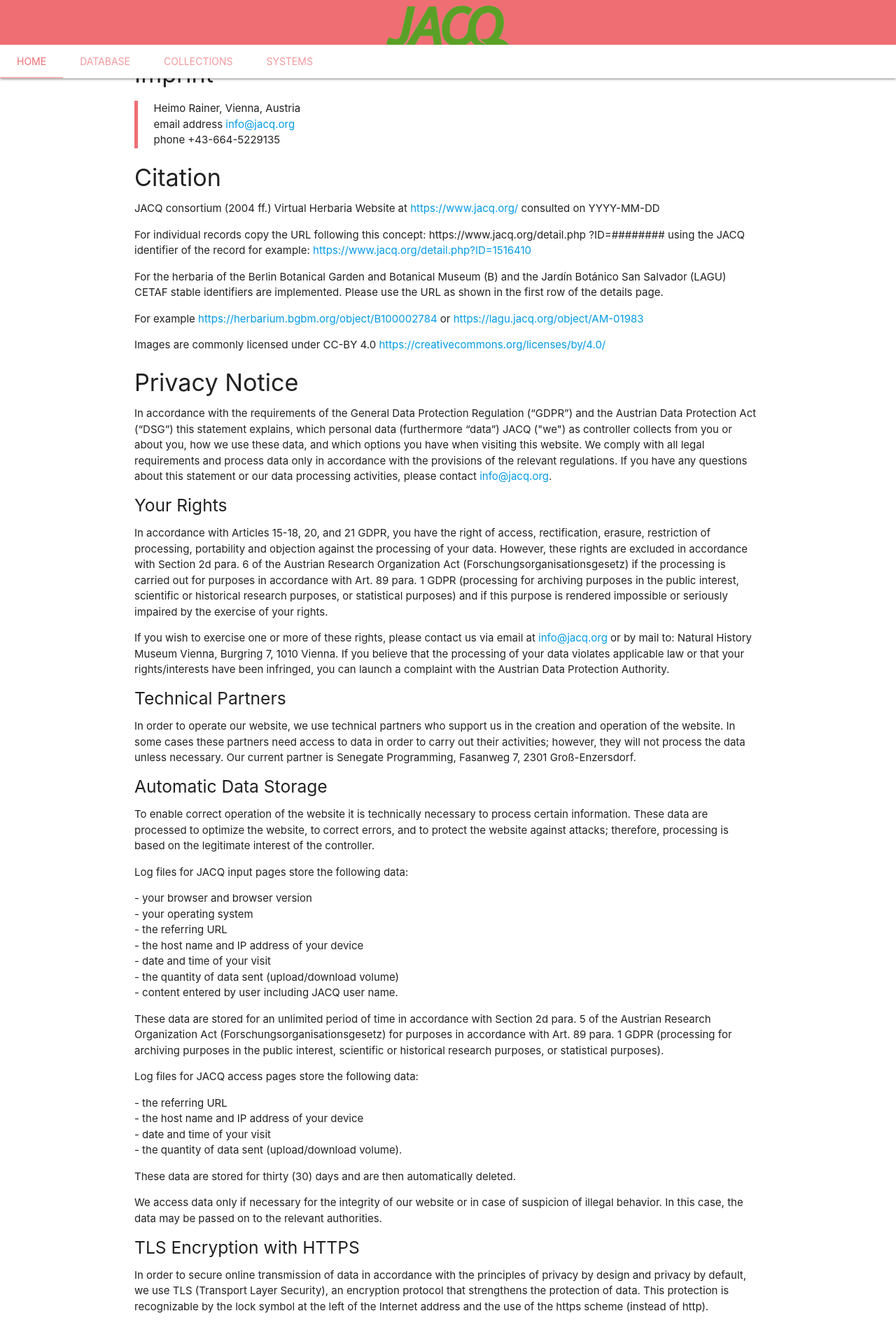
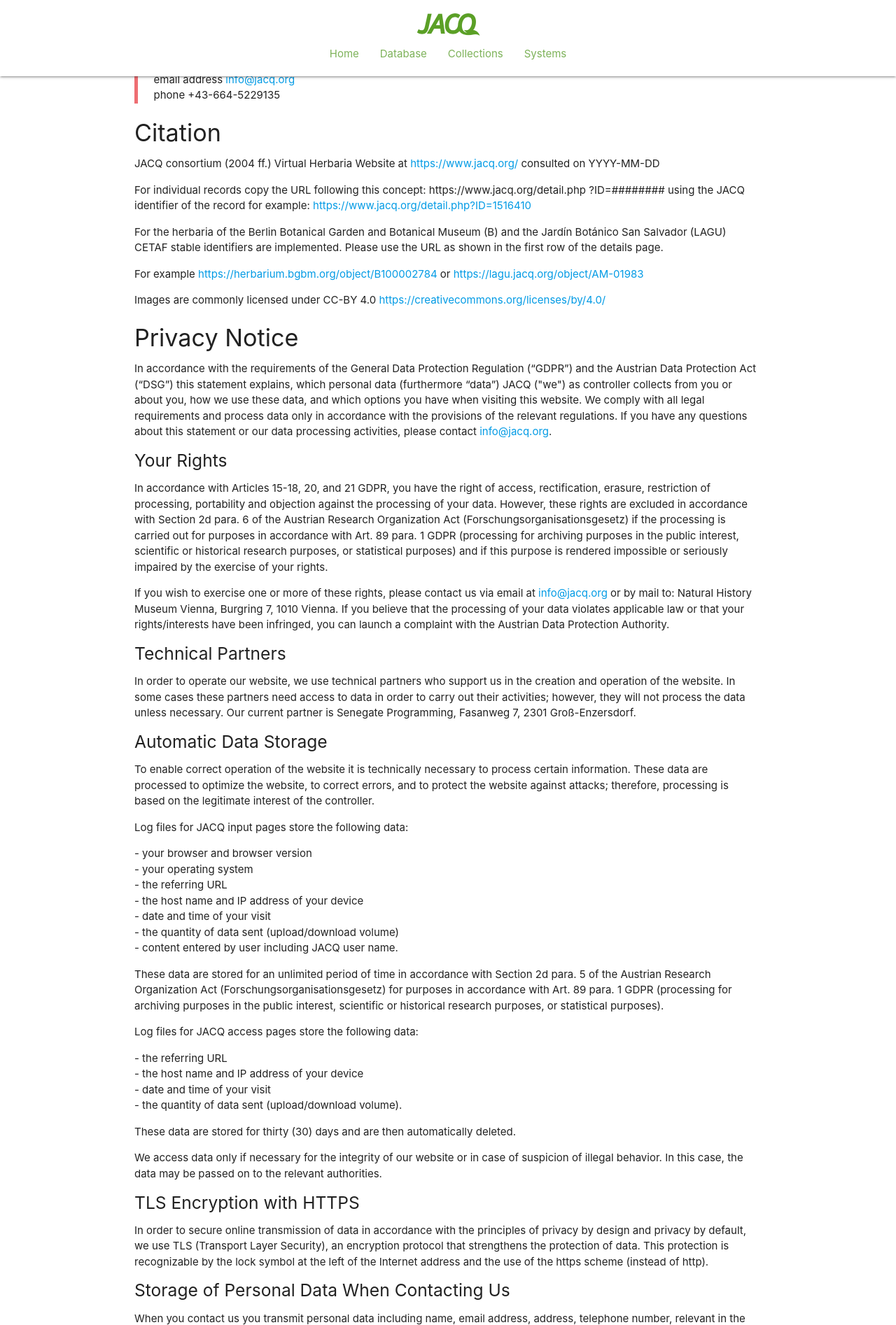
Before and after one commit to jacq-system/herbarium-output, a Symfony app: template htdocs/templates/front/home/imprint.html.twig in a window 1280 px wide. Shown: the top 1894 px of the page at 70% size. Run offline with Twig, Linux system fonts and the light colour scheme; the template is opened without the code that fills it, so the values that code supplies are empty; style sheets or scripts are compiled from the project's sources; some libraries are stand-ins or nearby versions.

Commit message:
use SASS, layout navbar and footer

```diff
--- a/htdocs/assets/app.js
+++ b/htdocs/assets/app.js
@@ -1,7 +1,5 @@
 import 'materialize-css';
-import 'materialize-css/dist/css/materialize.min.css';
-
-import './styles/app.css';
+import './scss/index.scss';
 
 document.addEventListener('DOMContentLoaded', function () {
     M.AutoInit();
--- /dev/null
+++ b/htdocs/assets/scss/index.scss
@@ -0,0 +1,17 @@
+@import "variables";
+@import "~materialize-css/sass/materialize";
+
+@import "navbar";
+
+html, body {
+    height: 100%;
+}
+
+body {
+    display: flex;
+    flex-direction: column;
+}
+
+main {
+    flex: 1;
+}
--- /dev/null
+++ b/htdocs/assets/scss/navbar.scss
@@ -0,0 +1,36 @@
+.navbar-fixed {
+    height: 130px;
+}
+
+.main-logo {
+    width: 100px;
+    margin-top: 15px;
+}
+
+.nav-wrapper {
+    display: flex;
+    flex-direction: column;
+    align-items: center;
+}
+
+nav ul li a {
+    color: $jacq-color-hover;
+}
+
+nav ul li.active a {
+    color: $jacq-color;
+}
+
+nav ul li a:hover {
+    background-color: transparent !important;
+    color: $jacq-color;
+}
+
+nav ul li.active {
+    background-color: transparent !important;
+    border-bottom: 3px solid $jacq-color;
+}
+
+footer a {
+    color: $jacq-color;
+}
--- /dev/null
+++ b/htdocs/assets/scss/variables.scss
@@ -0,0 +1,2 @@
+$jacq-color: rgb(93, 159, 48);
+$jacq-color-hover: change-color($jacq-color, $alpha: 0.8);
--- a/htdocs/assets/styles/app.css
+++ /dev/null
@@ -1,10 +0,0 @@
-/*sticky footer - https://materializecss.com/footer.html#sticky-footer */
-body {
-    display: flex;
-    min-height: 100vh;
-    flex-direction: column;
-}
-
-main {
-    flex: 1 0 auto;
-}
--- a/htdocs/package.json
+++ b/htdocs/package.json
@@ -8,6 +8,8 @@
         "@symfony/webpack-encore": "^5.0.0",
         "core-js": "^3.38.0",
         "regenerator-runtime": "^0.13.9",
+        "sass": "^1",
+        "sass-loader": "^16",
         "webpack": "^5.74.0",
         "webpack-cli": "^5.1.0",
         "webpack-notifier": "^1.15.0"
--- a/htdocs/templates/front/home/index.html.twig
+++ b/htdocs/templates/front/home/index.html.twig
@@ -5,7 +5,7 @@
     <div class="container">
         <div class="row">
             <div class="col s12">
-                <div class="divider"></div>
+
                 <p>JACQ is the jointly administered herbarium management system and specimen database of the following herbaria: ADMONT, B, BAK, BATU, BEOU, BOZ, BP, BRNM, BRNU, CBH, CHER, DR, ERE, FT, GAT, GJO, GZU, HAJB, HAL, HBG, HERZ, JE, KFTA, KIEL, KL, KUFS, LAGU, LECB, LW, LWKS, LWS, LZ, MHES, MJG, MNVD, NBSI, NS, NSK, OLD, PAV, PI, PIAGR, PR, PRC, ROPV, SARAT, SIENA, SPP, SZU, TBI, TGM, TGU, TMRC, TO, TUB, UBT, ULM, UPA, W, WU and WUP.</p>
                 <p>Listed Acronyms follow the <a href="http://sweetgum.nybg.org/science/ih/" target="_blank">Index Herbariorum Abbreviations</a>. For requests and comments on specimens like identifications, typification, and comments please contact the corresponding Director/Curator listed in the Index Herbariorum.</p>
 
--- a/htdocs/templates/front/home/main.html.twig
+++ b/htdocs/templates/front/home/main.html.twig
@@ -2,35 +2,33 @@
 {% block title %}JACQ - Virtual Herbaria{% endblock %}
 
 {% block body %}
-    <div id="navbar" class="navbar-fixed">
-        <nav class="nav-extended">
+    <div class="navbar-fixed">
+        <nav class="nav-extended white">
             <div class="nav-wrapper">
-                <a href="#" class="brand-logo center"><img src="{{ asset('logo/jacq/jacq.png') }}" alt="JACQ Logo"></a>
-            </div>
-            <div class="nav-content">
-                <ul class="tabs">
-                    <li class="tab"><a
-                            class="{% if app.request.attributes.get('_route') == 'app_front_index' %}active{% endif %}"
-                            href="{{ path('app_front_index') }}">Home</a></li>
-                    <li class="tab"><a
-                            class="{% if app.request.attributes.get('_route') == 'app_front_database' %}active{% endif %}"
-                            href="{{ path('app_front_database') }}">Database</a></li>
-                    <li class="tab"><a
-                            class="{% if app.request.attributes.get('_route') == 'app_front_collections' %}active{% endif %}"
-                            href="{{ path('app_front_collections') }}">Collections</a></li>
-                    <li class="tab"><a
-                            class="{% if app.request.attributes.get('_route') == 'app_front_systems' %}active{% endif %}"
-                            href="{{ path('app_front_systems') }}">Systems</a></li>
+                <div style="height: 45px"><a href="{{ path('app_front_index') }}">
+                        <img class="main-logo" src="{{ asset('logo/jacq/jacq.png') }}" alt="JACQ Logo"></a></div>
+                <ul>
+                    <li class="{% if app.request.attributes.get('_route') == 'app_front_index' %}active{% endif %}">
+                        <a href="{{ path('app_front_index') }}">Home</a>
+                    </li>
+                    <li class="{% if app.request.attributes.get('_route') == 'app_front_database' %}active{% endif %}">
+                        <a href="{{ path('app_front_database') }}">Database</a>
+                    </li>
+                    <li class="{% if app.request.attributes.get('_route') == 'app_front_collections' %}active{% endif %}">
+                        <a href="{{ path('app_front_collections') }}">Collections</a>
+                    </li>
+                    <li class="{% if app.request.attributes.get('_route') == 'app_front_systems' %}active{% endif %}">
+                        <a href="{{ path('app_front_systems') }}">Systems</a>
+                    </li>
                 </ul>
             </div>
         </nav>
     </div>
-    {% block content %}{% endblock %}
-    <footer class="page-footer">
-        <div class="footer-copyright">
-            <div class="container">
-                <a href="{{ path('app_front_imprint') }}">Imprint | Citation | Privacy</a>
-            </div>
-        </div>
+    <main>
+        {% block content %}{% endblock %}
+    </main>
+    <footer class="page-footer center white">
+        <hr>
+        <a href="{{ path('app_front_imprint') }}">Imprint | Citation | Privacy</a>
     </footer>
 {% endblock %}
--- a/htdocs/webpack.config.js
+++ b/htdocs/webpack.config.js
@@ -54,7 +54,7 @@
     })
 
     // enables Sass/SCSS support
-    //.enableSassLoader()
+    .enableSassLoader()
 
     // uncomment if you use TypeScript
     //.enableTypeScriptLoader()
```
Also changed, not shown: README.md, htdocs/package-lock.json.
